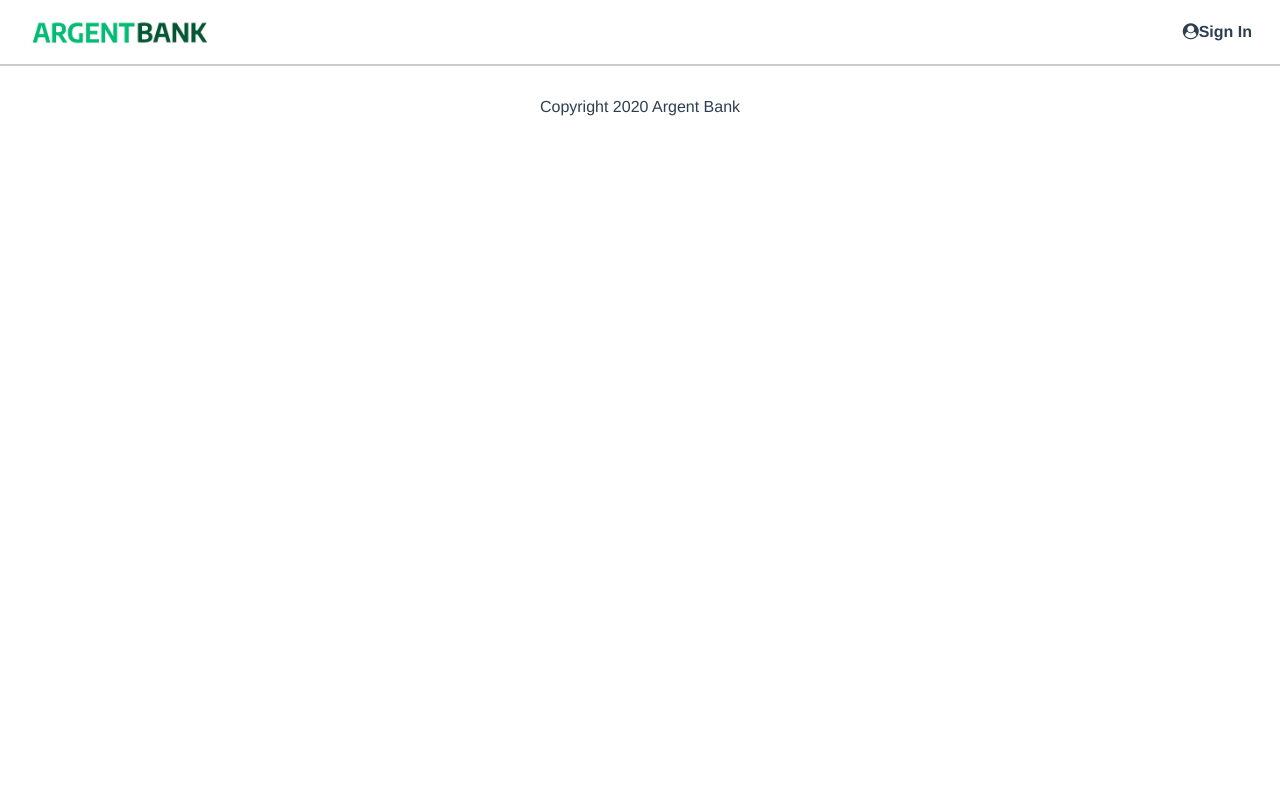
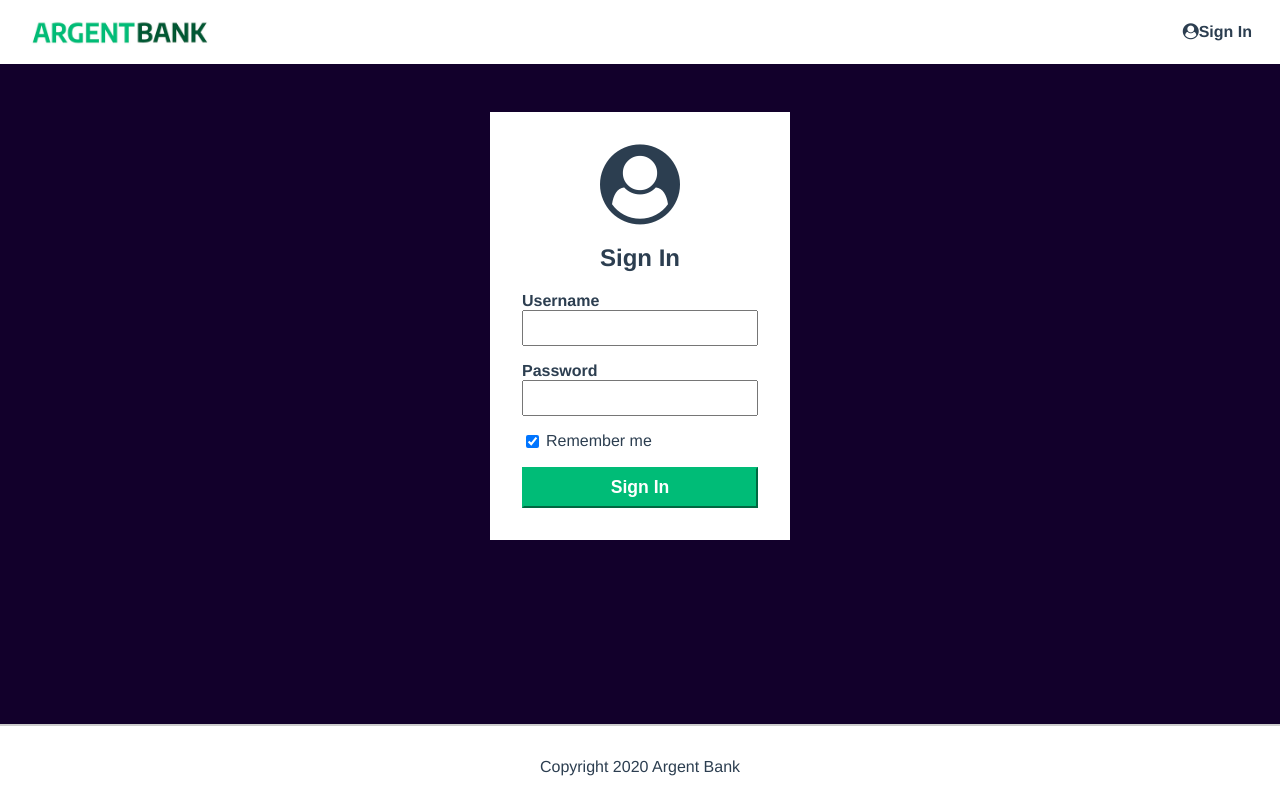
Before and after one commit to Xylobyte/argent-bank-front, a React (Vite) app: page /login in a window 1280 px wide. Built offline with nearby package versions, Linux system fonts and the light colour scheme.

Commit message:
Add Login page, add base of profil page

```diff
--- a/index.html
+++ b/index.html
@@ -7,8 +7,7 @@
     <title>Argent Bank</title>
     <link href="https://stackpath.bootstrapcdn.com/font-awesome/4.7.0/css/font-awesome.min.css" rel="stylesheet"/>
 </head>
-<body>
-    <div id="root"></div>
+<body id="root">
     <script src="/src/main.tsx" type="module"></script>
 </body>
 </html>
--- a/src/main.tsx
+++ b/src/main.tsx
@@ -7,6 +7,7 @@
 import Footer from "./components/Footer.tsx";
 import {Provider} from "react-redux";
 import store from "./app/store.ts";
+import Login from "./pages/Login.tsx";
 
 createRoot(document.getElementById('root')!).render(
 	<StrictMode>
@@ -16,6 +17,7 @@
 
 				<Routes>
 					<Route path="/" element={<Home/>}/>
+					<Route path="/login" element={<Login/>}/>
 				</Routes>
 
 				<Footer/>
--- /dev/null
+++ b/src/pages/Login.tsx
@@ -0,0 +1,32 @@
+import {useEffect} from "react";
+
+function Login() {
+	useEffect(() => {
+		document.title = "Argent Bank - Login";
+	}, []);
+
+	return <main className="main bg-dark">
+		<section className="sign-in-content">
+			<i className="fa fa-user-circle sign-in-icon"></i>
+			<h1>Sign In</h1>
+
+			<form>
+				<div className="input-wrapper">
+					<label htmlFor="username">Username</label>
+					<input type="text" id="username"/>
+				</div>
+				<div className="input-wrapper">
+					<label htmlFor="password">Password</label>
+					<input type="password" id="password"/>
+				</div>
+				<div className="input-remember">
+					<input type="checkbox" id="remember-me" defaultChecked={true} />
+					<label htmlFor="remember-me">Remember me</label>
+				</div>
+				<button className="sign-in-button">Sign In</button>
+			</form>
+		</section>
+	</main>;
+}
+
+export default Login;
```
Also changed, not shown: src/pages/Profil.tsx (added, +11 -0 lines).
